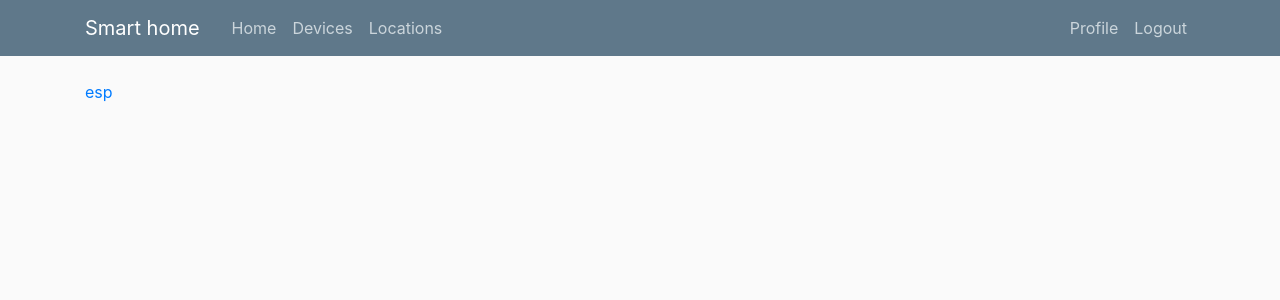
After one commit to drewko/SmartHome, a Django app: page /devices/ in a window 1280 px wide. The commit adds this page. Shown: the top 300 px of the page. Run offline with Django 3.2, Linux system fonts and the light colour scheme; a user stored in the database is signed in; data comes from the database, SQL or seed files in the repository; some libraries are stand-ins or nearby versions.

Commit message:
new app -users

```diff
--- a/SmartHome/urls.py
+++ b/SmartHome/urls.py
@@ -8,9 +8,7 @@ from SmartHome import mqtt
 urlpatterns = [
     path('admin/', admin.site.urls),
     path('', include('smart.urls')),
-    path('login/', auth_view.LoginView.as_view(template_name='smart/login.html'), name='login'),
-    path('logout/', auth_view.LogoutView.as_view(template_name='smart/logout.html'), name='logout'),
-    path('register/', user_views.register, name='register'),
+    path('', include('users.urls')),
 ]
 
 # mqtt.client.loop_start()
--- a/smart/admin.py
+++ b/smart/admin.py
@@ -1,10 +1,10 @@
 from django.contrib import admin
 
-from .models import Group, Device, Channel, Localization
+from .models import Group, Device, Channel, Location
 
 # Rester your models here.
 
 admin.site.register(Group)
 admin.site.register(Device)
 admin.site.register(Channel)
-admin.site.register(Localization)
+admin.site.register(Location)
--- a/smart/models.py
+++ b/smart/models.py
@@ -4,7 +4,7 @@ from django.contrib.auth.models import AbstractUser
 from django.db import models
 
 
-class Localization(models.Model):
+class Location(models.Model):
     name = models.CharField(max_length=256)
 
     def __str__(self):
@@ -13,7 +13,7 @@ class Localization(models.Model):
 
 class Device(models.Model):
     name = models.CharField(max_length=256, unique=True)
-    localization = models.ForeignKey(Localization, on_delete=models.DO_NOTHING)
+    location = models.ForeignKey(Location, on_delete=models.DO_NOTHING)
     status = models.CharField(max_length=10)
 
     def __str__(self):
--- a/smart/templates/smart/base.html
+++ b/smart/templates/smart/base.html
@@ -27,8 +27,8 @@
               </button>
               <div class="collapse navbar-collapse" id="navbarToggle">
                 <div class="navbar-nav mr-auto">
-                  <a class="nav-item nav-link" href="{%  url 'smart-home' %}">Home</a>
-                    <a class="nav-item nav-link" href="#">Devices</a>
+                    <a class="nav-item nav-link" href="{%  url 'smart-home' %}">Home</a>
+                    <a class="nav-item nav-link" href="{% url 'smart-devices' %}">Devices</a>
                     <a class="nav-item nav-link" href="{%  url 'smart-locations' %}">Locations</a>
                 </div>
                 <div class="navbar-nav">
--- /dev/null
+++ b/smart/templates/smart/devices.html
@@ -0,0 +1,8 @@
+
+{% extends "smart/base.html" %}
+
+{% block content %}
+    {% for device in devices %}
+        <a  href="{%  url 'smart-device' %}?device={{ device.id  }}">{{ device }}</a><br>
+    {% endfor %}
+{% endblock content %}
--- a/smart/templates/smart/home.html
+++ b/smart/templates/smart/home.html
@@ -2,7 +2,7 @@
 
 {% block content %}
     Home
-    {% for location,val in localizations.items %}
+    {% for location,val in locations.items %}
                 {% for channel in val %}
         <article class="media content-section">
               <div class="media-body">
--- a/smart/templates/smart/locations.html
+++ b/smart/templates/smart/locations.html
@@ -10,7 +10,7 @@
       <p><strong>Note:</strong>Click on the locations panel to see the devices.</p>
       <div class="panel-group" id="accordion">
 {#                {{ localizations }}#}
-      {% for location, devices in localizations.items %}
+      {% for location, devices in locations.items %}
 {#          {{ location }}#}
         <div class="panel panel-default">
           <div class="panel-heading">
--- a/smart/urls.py
+++ b/smart/urls.py
@@ -4,4 +4,6 @@ from . import views
 urlpatterns = [
     path('locations/', views.locations, name='smart-locations'),
     path('', views.home, name='smart-home'),
+    path('devices/', views.devices, name='smart-devices'),
+    path('device/', views.device, name='smart-device')
 ]
--- a/smart/views.py
+++ b/smart/views.py
@@ -6,43 +6,70 @@ from django.contrib.auth.decorators import login_required
 
 
 def profile(request):
-    return render(request, 'smart/login.html')
+    return render(request, 'smart/../users/templates/users/login.html')
 
 
 @login_required
 def home(request):
-    localizations = {}
+    locations = {}
 
     for channel in request.user.group.permissions.all():
-        if channel.device.localization in localizations:
-            localizations[channel.device.localization].append(channel)
+        if channel.device.location in locations:
+            locations[channel.device.location].append(channel)
         else:
-            localizations[channel.device.localization]=[]
-            localizations[channel.device.localization].append(channel)
+            locations[channel.device.location]=[]
+            locations[channel.device.location].append(channel)
 
     context={
-        # 'channels':request.user.profile_set.first().group.permissions.all(),
-        'localizations': localizations
+        'locations': locations
     }
     return render(request, 'smart/home.html', context)
 
 
 @login_required
 def locations(request):
-    localizations = {}
+    locations = {}
 
     for channel in request.user.group.permissions.all():
-        if channel.device.localization in localizations:
-            loc = localizations[channel.device.localization]
+        if channel.device.location in locations:
+            loc = locations[channel.device.location]
             if not channel.device.name in loc:
                 loc.append(channel.device.name)
-            localizations[channel.device.localization] = loc
+            locations[channel.device.location] = loc
         else:
             loc = [channel.device.name]
-            localizations[channel.device.localization] = loc
+            locations[channel.device.location] = loc
 
     context = {
-        # 'channels':request.user.profile_set.first().group.permissions.all(),
-        'localizations': localizations
+        'locations': locations
     }
     return render(request, 'smart/locations.html', context)
+
+
+@login_required
+def devices(request):
+    devices = []
+
+    for channel in request.user.group.permissions.all():
+        if channel.device not in devices:
+            devices.append(channel.device)
+
+    context = {
+        'devices': devices
+    }
+    return render(request, 'smart/devices.html', context)
+
+
+@login_required
+def device(request):
+    deviceId = request.GET.get('device')
+    print(deviceId)
+    channels = []
+    for channel in request.user.group.permissions.all():
+        if channel.device.id == int(deviceId):
+            channels.append(channel)
+            print('added ' + str(channel) + 'channel to channels')
+    context = {
+        'channels': channels
+    }
+    return render(request, 'smart/device.html', context)
--- /dev/null
+++ b/users/urls.py
@@ -0,0 +1,10 @@
+from django.contrib.auth import views as auth_view
+from django.urls import path
+
+from users import views as user_views
+
+urlpatterns = [
+    path('login/', auth_view.LoginView.as_view(template_name='/users/templates/users/login.html'), name='login'),
+    path('logout/', auth_view.LogoutView.as_view(template_name='/users/templates/users/logout.html'), name='logout'),
+    path('register/', user_views.register, name='register'),
+]
--- a/users/views.py
+++ b/users/views.py
@@ -14,4 +14,4 @@ def register(request):
             return redirect('smart-home')
     else:
         form = UserRegisterForm()
-    return render(request, 'smart/register.html', {'form': form})
+    return render(request, 'smart/templates/users/register.html', {'form': form})
```
Also changed, not shown: SmartHome/mqtt.py (+6 -7 lines), smart/templates/smart/device.html (added, +8 -0 lines), db.sqlite3, smart/migrations/0001_initial.py, smart/migrations/0003_auto_20190523_2229.py (added), users/templates/users/login.html (renamed from smart/templates/smart/login.html), users/templates/users/logout.html (renamed from smart/templates/smart/logout.html), users/templates/users/register.html (renamed from smart/templates/smart/register.html).
